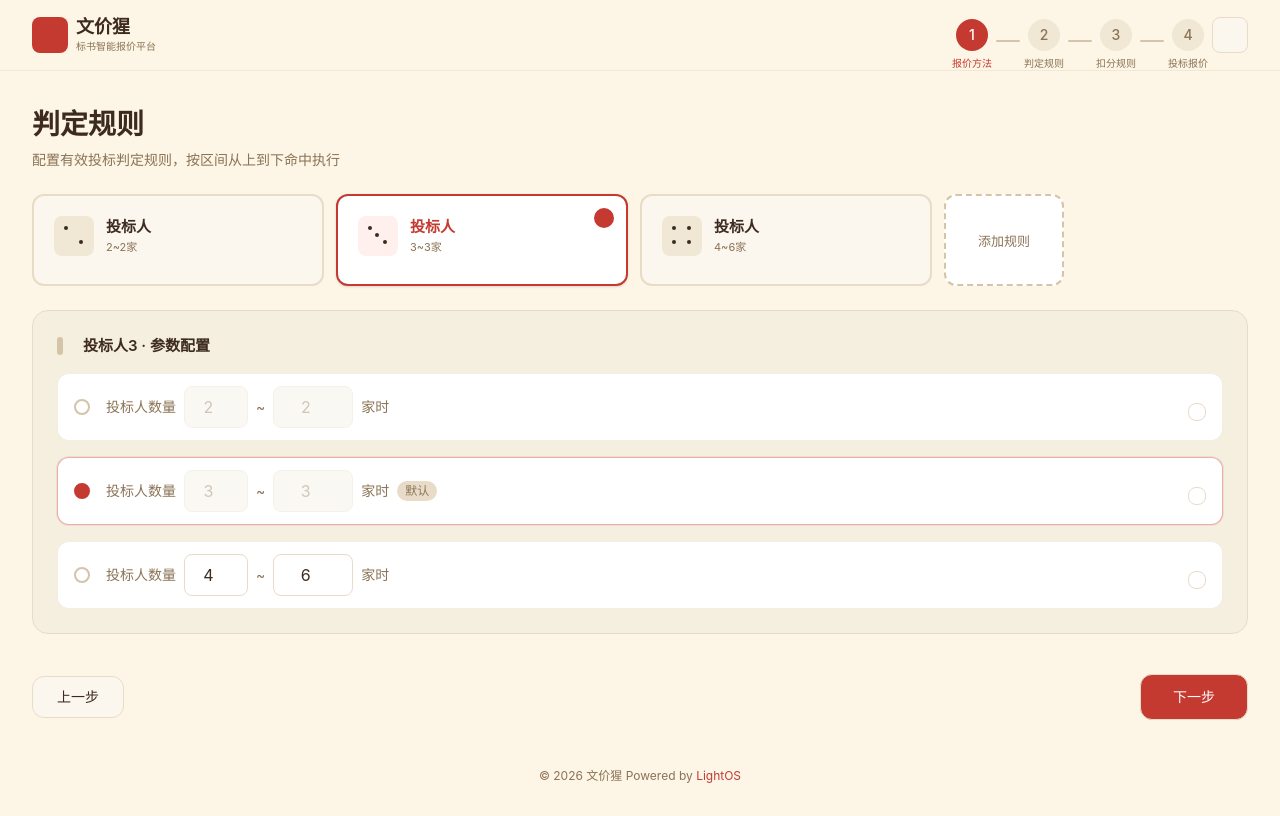
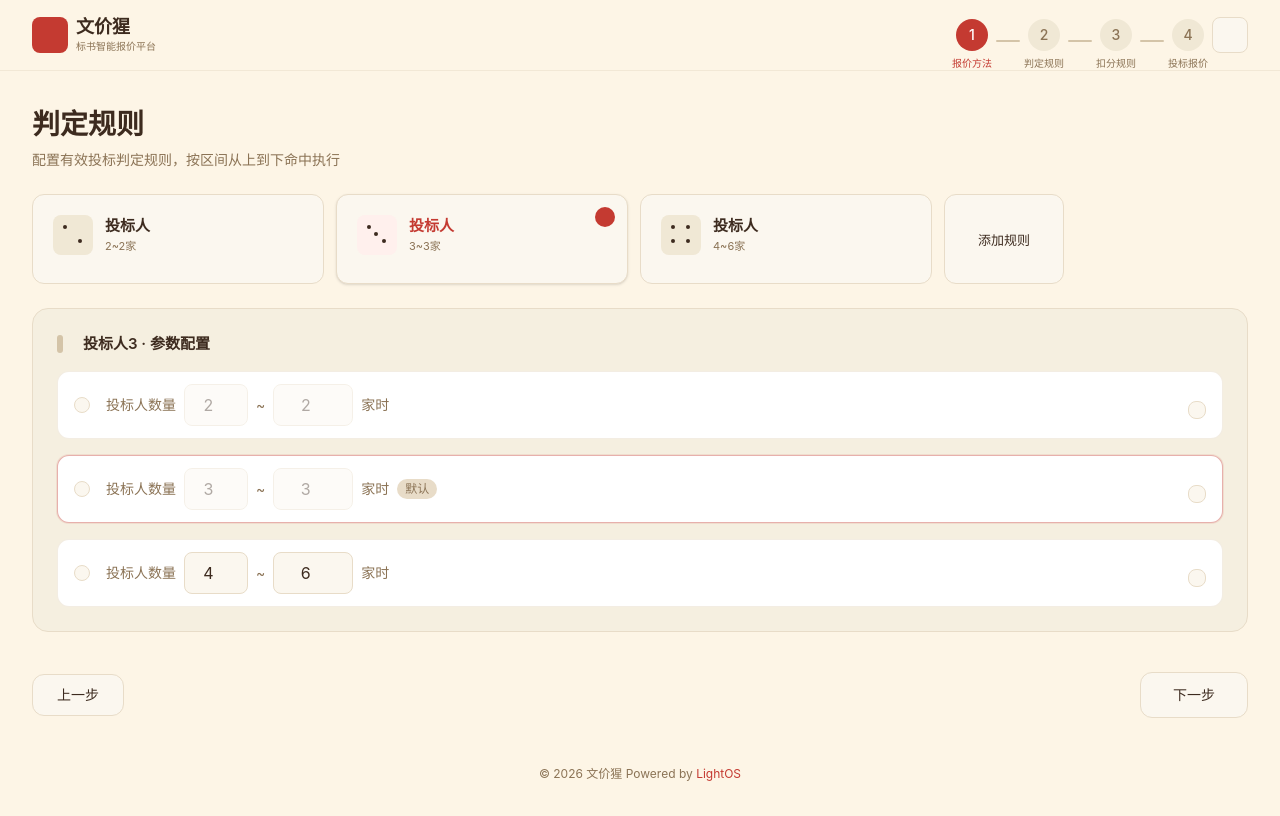
Before and after one commit to sikenali/bid-quotation, a React (Vite) app: page /rules in a window 1280 px wide. Built offline with nearby package versions, Linux system fonts and the light colour scheme; no server answers.

Commit message:
fix: Step2/Step3 按钮移动端响应式布局修复

```diff
--- a/index.html
+++ b/index.html
@@ -32,7 +32,6 @@
       })();
     </script>
     <style>
-      @layer base {
       input, select, textarea, button {
         border: 1px solid var(--color-border, #E8DCC8);
         background: var(--color-card, #FBF7EF);
@@ -43,7 +42,6 @@
         background: var(--color-dark-card, #2D2D2D);
         color: var(--color-dark-text, #F2EDE4);
       }
-      }
     </style>
     <link rel="stylesheet" href="/remixicon.css">
     <link rel="manifest" href="/manifest.json">
--- a/src/pages/Step2Rules.tsx
+++ b/src/pages/Step2Rules.tsx
@@ -19,12 +19,12 @@ export default function Step2Rules() {
 
       <RuleManager />
 
-      <div className="flex items-center justify-between pt-4">
-        <button onClick={handlePrev} className="btn-secondary">
+      <div className="flex items-center justify-between pt-4 flex-col sm:flex-row gap-3 sm:gap-0">
+        <button onClick={handlePrev} className="btn-secondary w-full sm:w-auto">
           <i className="ri-arrow-left-line"></i>
           <span>上一步</span>
         </button>
-        <button onClick={handleNext} className="btn-primary">下一步</button>
+        <button onClick={handleNext} className="btn-primary w-full sm:w-auto">下一步</button>
       </div>
       <p className="text-center text-xs text-text-secondary pt-6">© {new Date().getFullYear()} 文价猩 Powered by <a href="https://lazycat.cloud/" target="_blank" className="text-primary hover:underline">LightOS</a></p>
     </div>
--- a/src/pages/Step3Deduction.tsx
+++ b/src/pages/Step3Deduction.tsx
@@ -26,12 +26,12 @@ export default function Step3Deduction() {
 
       <DeductionForm />
 
-      <div className="flex items-center justify-between pt-4">
-        <button onClick={handlePrev} className="btn-secondary">
+      <div className="flex items-center justify-between pt-4 flex-col sm:flex-row gap-3 sm:gap-0">
+        <button onClick={handlePrev} className="btn-secondary w-full sm:w-auto">
           <i className="ri-arrow-left-line"></i>
           <span>上一步</span>
         </button>
-        <button onClick={handleNext} className="btn-primary">下一步</button>
+        <button onClick={handleNext} className="btn-primary w-full sm:w-auto">下一步</button>
       </div>
       <p className="text-center text-xs text-text-secondary pt-6">© {new Date().getFullYear()} 文价猩 Powered by <a href="https://lazycat.cloud/" target="_blank" className="text-primary hover:underline">LightOS</a></p>
     </div>
```
Lines whose indentation alone changed are shown as unchanged.
